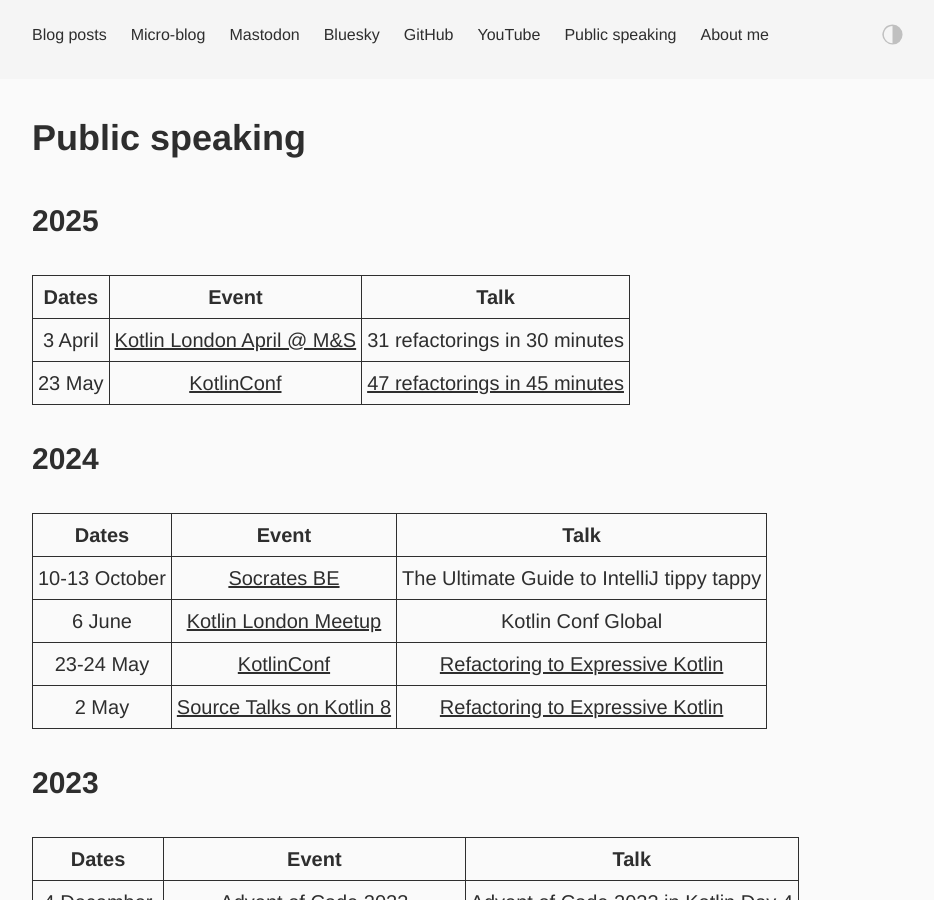
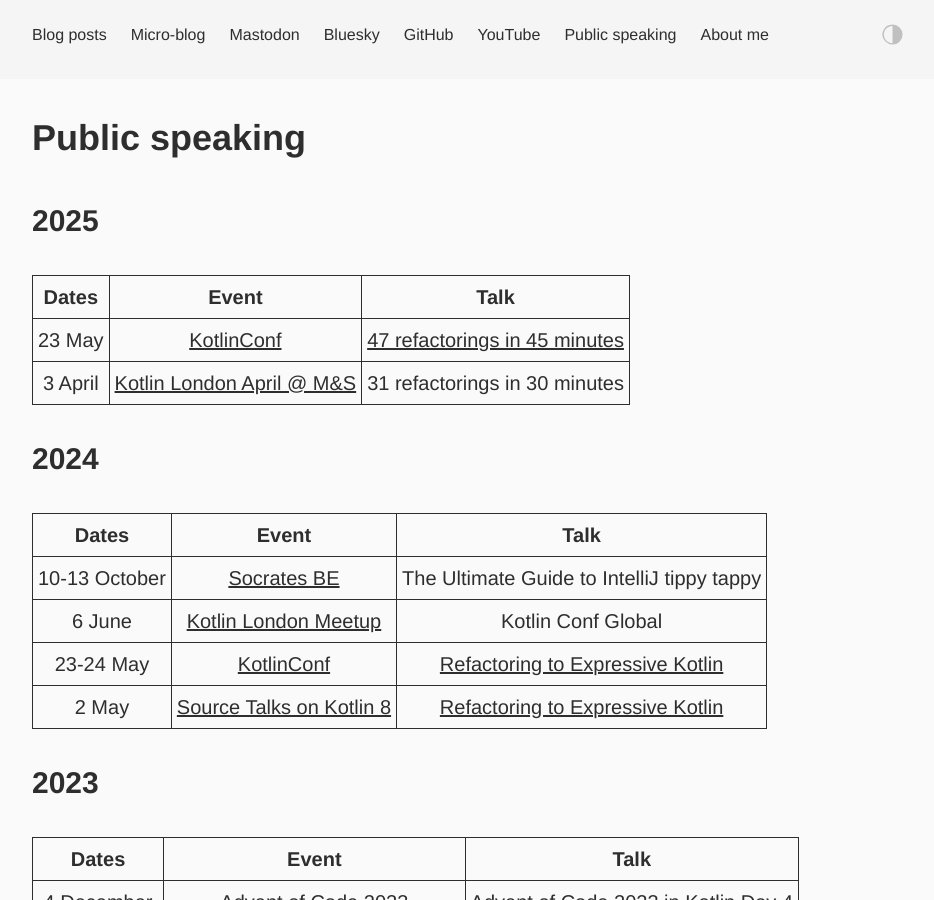
Before and after one commit to dkandalov/dkandalov.github.io, a Jekyll site: the page built from public-speaking.md, in a window 1280 px wide and 900 px high. Shown: the whole window, without its empty margins (160-1094 px from the left). Built offline with Jekyll 4.4.1, drawn with Linux system fonts in a browser that asks for light colours.

```diff
--- a/public-speaking.md
+++ b/public-speaking.md
@@ -8,8 +8,8 @@ permalink: public-speaking
 
 | Dates   | Event                                                                               | Talk                                                                                  |
 |---------|-------------------------------------------------------------------------------------|---------------------------------------------------------------------------------------|
+| 23 May  | [KotlinConf](https://kotlinconf.com)                                                | [47 refactorings in 45 minutes](https://www.youtube.com/watch?v=XJ9fq-PYCWk&t=26390s) |
 | 3 April | [Kotlin London April @ M&S](https://www.meetup.com/kotlin-london/events/306456259/) | 31 refactorings in 30 minutes                                                         |
-| 23 May  | [KotlinConf](https://kotlinconf.com)                                                | [47 refactorings in 45 minutes](https://www.youtube.com/watch?v=XJ9fq-PYCWk&t=26390s) |
 {:.post-table}
 
 ### 2024
```
